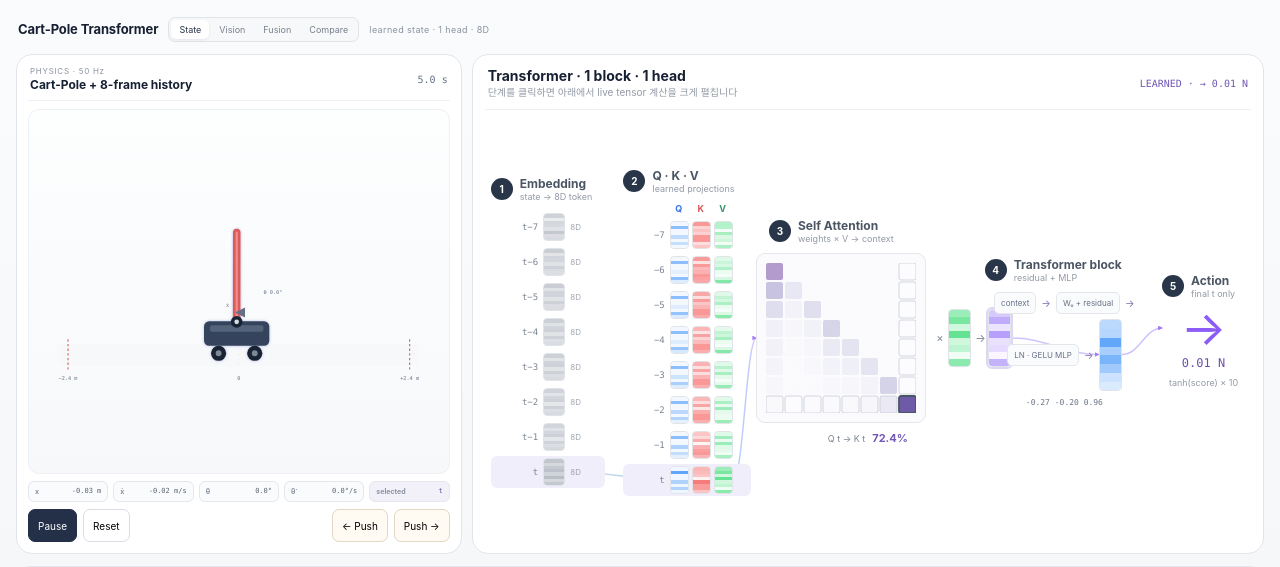
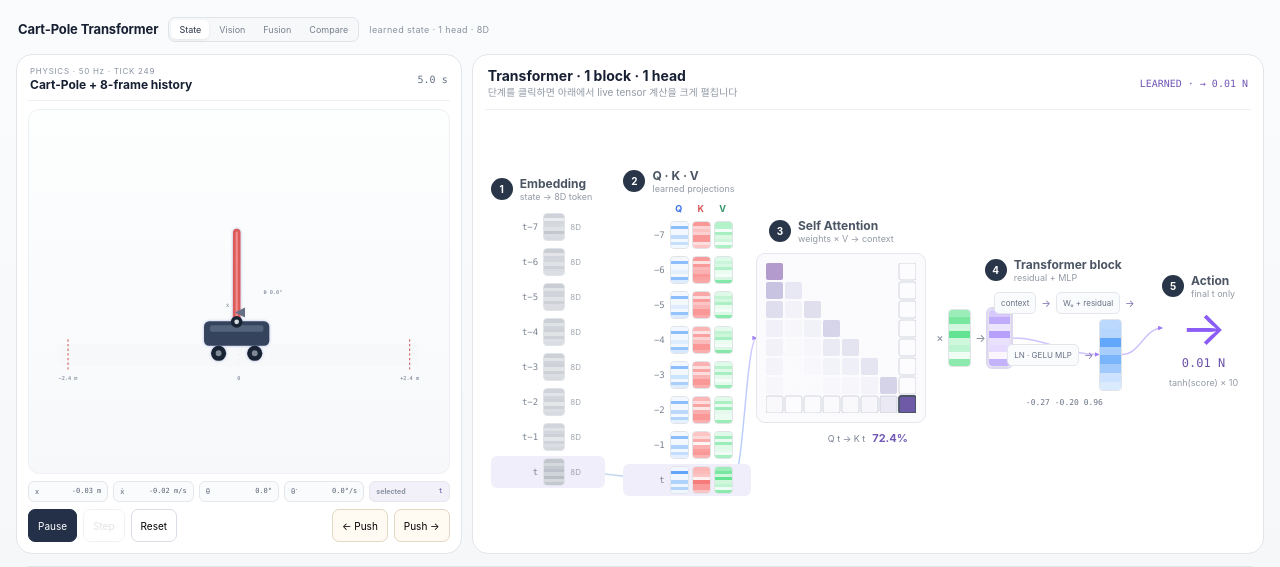
Before and after one commit to tinmanlab/cartpole-transformer, a Svelte app: page / in a window 1280 px wide. Shown: the top 567 px of the page. Built offline with nearby package versions, Linux system fonts and the light colour scheme.

Commit message:
ui: add paused single-step control and tick label

```diff
--- a/src/components/CartPoleView.svelte
+++ b/src/components/CartPoleView.svelte
@@ -9,6 +9,7 @@
   export let status = 'balancing';
   export let showStateOverlay = true;
   export let onToggle = () => {};
+  export let onStep = () => {};
   export let onReset = () => {};
   export let onPush = () => {};
   export let onPushEnd = () => {};
@@ -47,11 +48,12 @@
   $: controlLen = Math.min(88, Math.abs(controllerForce) * 7.5);
   $: disturbanceLen = Math.min(65, Math.abs(disturbance) * 8);
   $: last = Math.max(0,history.length-1);
+  $: tick = Math.round(elapsed / 0.02);
 </script>
 
 <div class="sim-card resize-watch">
   <div class="sim-head">
-    <div><span>PHYSICS · 50 Hz</span><strong>{status === 'fell' ? 'Pole fell' : 'Cart-Pole + 8-frame history'}</strong></div>
+    <div><span>PHYSICS · 50 Hz · TICK {tick}</span><strong>{status === 'fell' ? 'Pole fell' : 'Cart-Pole + 8-frame history'}</strong></div>
     <div class="time">{elapsed.toFixed(1)} s</div>
   </div>
 
@@ -163,7 +165,8 @@
   {/if}
 
   <div class="sim-controls">
-    <button class="primary" on:click={onToggle}>{running ? 'Pause' : 'Run'}</button>
+    <button class="primary" disabled={status==='fell'} on:click={onToggle}>{running ? 'Pause' : 'Run'}</button>
+    <button disabled={running || status==='fell'} on:click={onStep}>Step</button>
     <button on:click={onReset}>Reset</button>
     <span class="spacer"></span>
     <button class="push" on:pointerdown={() => onPush(-6)} on:pointerup={onPushEnd} on:pointerleave={onPushEnd}>← Push</button>
@@ -176,6 +179,6 @@
 .sim-head{display:flex;justify-content:space-between;gap:12px;align-items:center;padding:0 2px 8px;border-bottom:1px solid #eef0f3}.sim-head span{display:block;font-size:8px;letter-spacing:.09em;color:#8a93a2}.sim-head strong{display:block;font-size:12px;margin-top:1px}.time{font:10px ui-monospace,SFMono-Regular,Menlo,monospace;color:#667085}
 .sim{width:100%;height:auto;display:block;margin-top:8px;background:linear-gradient(180deg,#fdfefe,#f7f8fa);border-radius:11px;border:1px solid #edf0f4;flex:1;min-height:0}.sim text{font:9px ui-monospace,SFMono-Regular,Menlo,monospace;fill:#697386}.sim .force-label{fill:#7458b7}.sim .disturbance-label{fill:#b45f05}.current-pose.current-selected{filter:drop-shadow(0 0 3px rgba(101,116,201,.45))}.selected-history-label text{fill:#5968b7;font-weight:700}
 .state-readout{display:grid;grid-template-columns:repeat(5,1fr);gap:5px;margin-top:7px}.state-readout span{display:flex;justify-content:space-between;gap:4px;border:1px solid #e4e7ec;background:#fafbfc;border-radius:6px;padding:5px 6px;font:7px ui-monospace,SFMono-Regular,Menlo,monospace;color:#596273}.state-readout b{font-family:Inter,ui-sans-serif,system-ui;font-size:7px;color:#8b93a1}.state-readout .selected-time{background:#f2f0f9;color:#6855a1}.vision-hidden-state{margin-top:7px;padding:6px 8px;border:1px solid #e1e5ea;border-radius:6px;background:#f7f8fa;text-align:center;font-size:8px;letter-spacing:.04em;color:#7b8492}
-.sim-controls{display:flex;gap:6px;align-items:center;margin-top:7px}.sim-controls button{border:1px solid #d9dde5;border-radius:7px;background:#fff;padding:6px 9px;min-height:33px;cursor:pointer;font-size:10px}.sim-controls .primary{background:#243047;color:#fff;border-color:#243047}.sim-controls .push{border-color:#e2d6c4;background:#fffaf2}.spacer{flex:1}
+.sim-controls{display:flex;gap:6px;align-items:center;margin-top:7px}.sim-controls button{border:1px solid #d9dde5;border-radius:7px;background:#fff;padding:6px 9px;min-height:33px;cursor:pointer;font-size:10px}.sim-controls .primary{background:#243047;color:#fff;border-color:#243047}.sim-controls button:disabled{opacity:.38;cursor:not-allowed}.sim-controls .push{border-color:#e2d6c4;background:#fffaf2}.spacer{flex:1}
 @media(max-width:560px){.state-readout{grid-template-columns:repeat(2,1fr)}.selected-time{grid-column:1/3}}
 </style>
```
